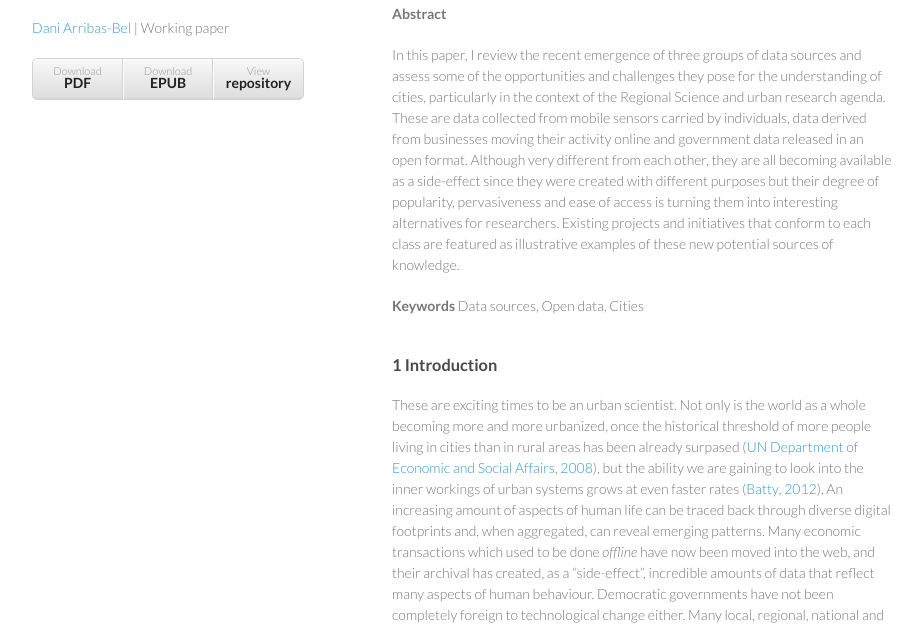
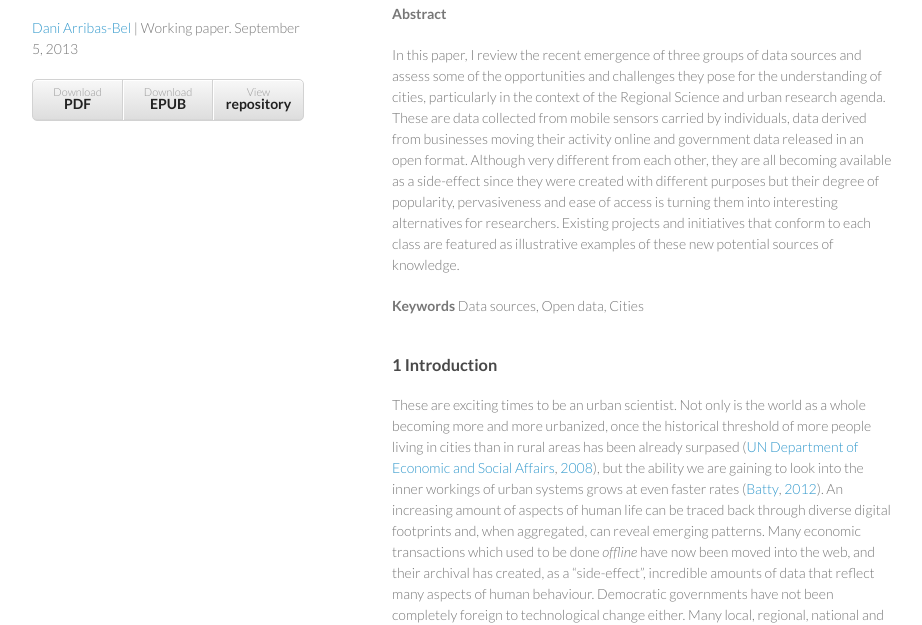
Before and after one commit to darribas/data_aoe, a plain HTML site: page _site/index.html in a window 1280 px wide. Shown: the part 179-804 px from the top of the page, without its empty margins (178-1100 px from the left). Drawn offline with Linux system fonts and the light colour scheme.

Commit message:
Adding date

```diff
--- a/_site/index.html
+++ b/_site/index.html
@@ -17,7 +17,8 @@
       <header>
         <h1>&quot;Accidental, Open and Everywhere&quot;</h1>
         <h3>Emerging Data Sources for the Understanding of Cities</h3>
-        <p><a href="http://darribas.org">Dani Arribas-Bel</a> | Working paper</p>
+        <p><a href="http://darribas.org">Dani Arribas-Bel</a> | Working paper.
+        September 5, 2013</p>
 
         <ul>
           <li><a href="http://bit.ly/18Fykl2">Download <strong>PDF</strong></a></li>
```
Also changed, not shown: index.html (+2 -1 lines).
